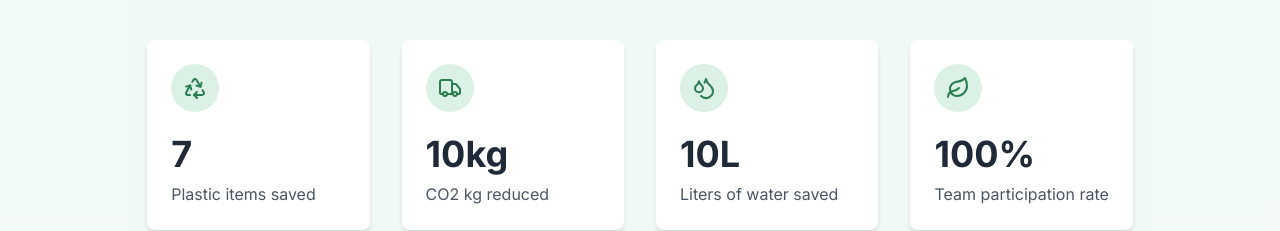
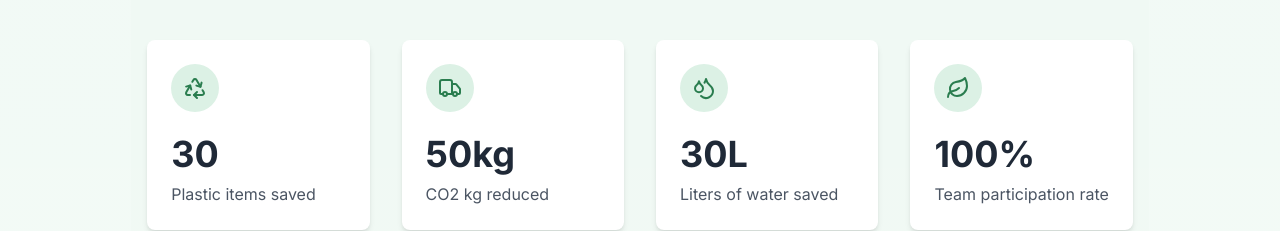
Before and after one commit to sloweyyy/go-green-showcase, a Next.js app: page / in a window 1280 px wide. Shown: the part 1040-1271 px from the top of the page. Built offline with nearby package versions, Linux system fonts and the light colour scheme; no server answers; the database is empty.

Commit message:
Update impact statistics values in ImpactStats component to reflect more accurate eco-friendly metrics

```diff
--- a/components/impact-stats.tsx
+++ b/components/impact-stats.tsx
@@ -90,21 +90,21 @@ export default function ImpactStats() {
 				<div className="grid grid-cols-1 md:grid-cols-2 lg:grid-cols-4 gap-8">
 					<Stat
 						icon={<Recycle className="h-6 w-6 text-green-600" />}
-						value={7}
+						value={30}
 						label="Plastic items saved"
 						suffix=""
 						delay={0}
 					/>
 					<Stat
 						icon={<Truck className="h-6 w-6 text-green-600" />}
-						value={10}
+						value={50}
 						label="CO2 kg reduced"
 						suffix="kg"
 						delay={250}
 					/>
 					<Stat
 						icon={<Droplets className="h-6 w-6 text-green-600" />}
-						value={10}
+						value={30}
 						label="Liters of water saved"
 						suffix="L"
 						delay={500}
```
